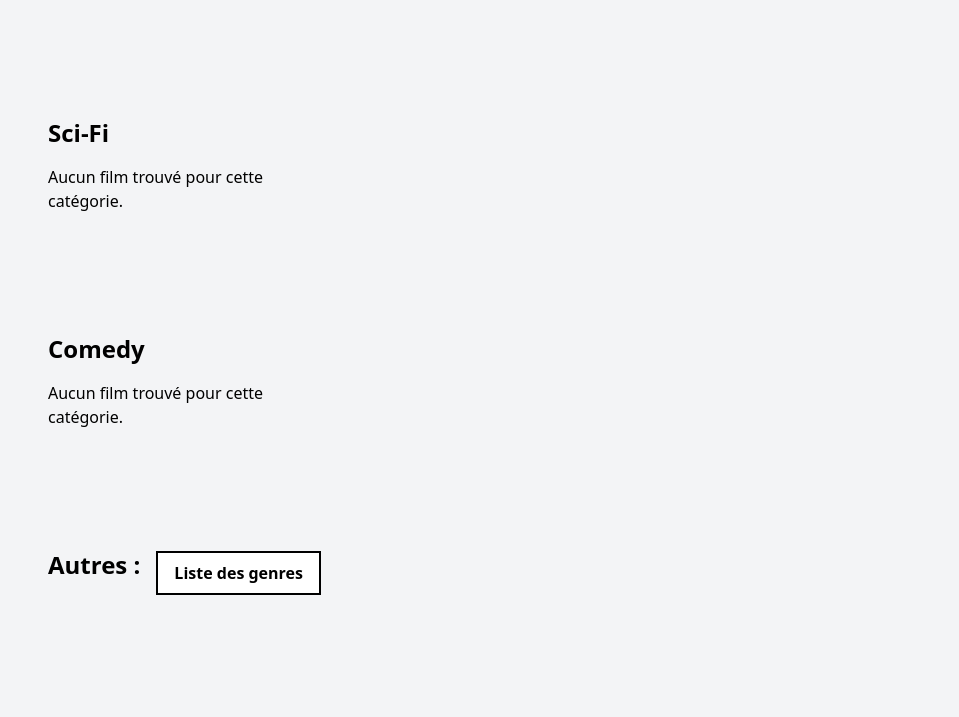
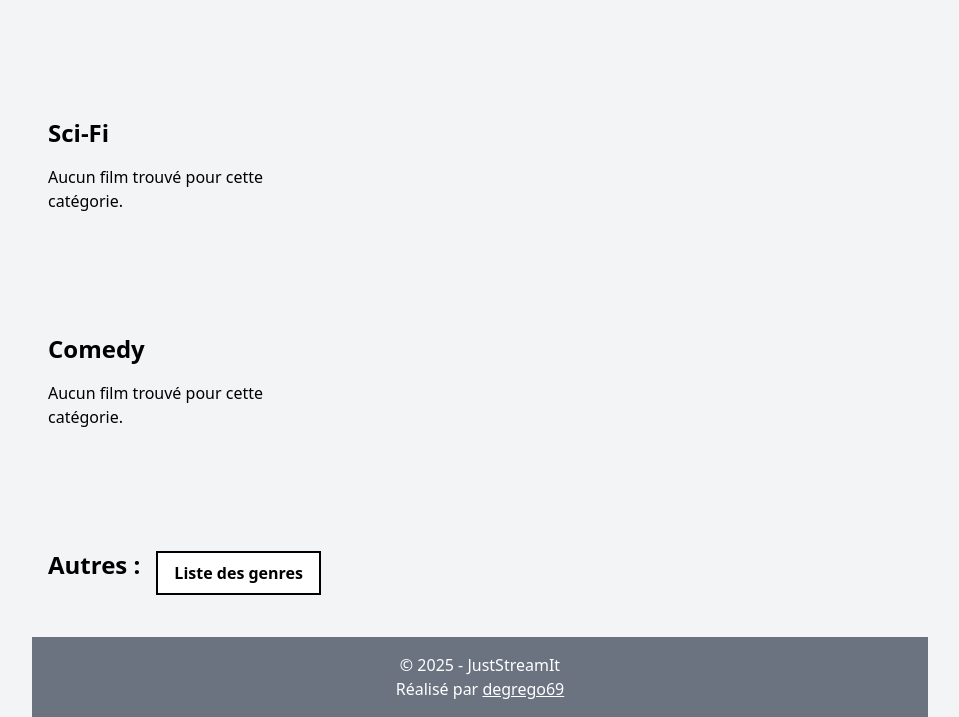
Before and after one commit to degregor69/da-python-project-6, a plain HTML site: page index.html in a window 1280 px wide. Shown: the part 595-1312 px from the top of the page, without its empty margins (160-1119 px from the left). Before the commit the page ends 1232 px from the top, so only its background shows below. Drawn offline with nearby package versions, Linux system fonts and the light colour scheme; no server answers.

Commit message:
added main and footer

```diff
--- a/index.html
+++ b/index.html
@@ -7,6 +7,7 @@
     <link rel="icon" href="favicon.ico" type="image/x-icon" />
     <script src="https://cdn.tailwindcss.com"></script>
   </head>
+
   <body class="bg-gray-100 font-sans w-[70%] mx-auto">
     <!-- Header -->
     <header class="bg-gray-500 text-white py-4 flex items-center mx-auto">
@@ -19,6 +20,7 @@
     </header>
 
     <!-- Best Movie Section -->
+    <main>
       <section class="mt-2">
         <h2 class="text-2xl font-bold">Meilleur film</h2>
         <article class="p-4 mt-2 mx-auto border-4 border-black">
@@ -28,13 +30,10 @@
             <figure>
               <img
                 id="best-movie-image"
-              alt="Affiche du film"
+                alt="Affiche du meilleur film"
                 src="https://picsum.photos/200/300"
                 class="w-24 h-auto rounded-md shadow sm:w-24 md:w-40 lg:w-48"
               />
-            <figcaption class="sr-only">
-              Affiche du film sélectionné comme meilleur film.
-            </figcaption>
             </figure>
             <div class="flex flex-col">
               <h3 id="best-movie-title" class="text-xl font-semibold">
@@ -86,7 +85,7 @@
       </section>
 
       <div id="dynamic-category-container" class="my-6 mx-auto relative"></div>
-
+    </main>
     <!-- Modal -->
     <section
       id="modal"
@@ -158,7 +157,17 @@
         </footer>
       </div>
     </section>
-
+    <footer class="bg-gray-500 text-white py-4 text-center mt-6">
+      <p>&copy; 2025 - JustStreamIt</p>
+      <p>
+        Réalisé par
+        <a
+          href="https://github.com/degregor69"
+          class="underline hover:text-gray-300"
+          >degrego69</a
+        >
+      </p>
+    </footer>
     <script src="assets/js/app.js"></script>
     <script src="assets/js/modal.js"></script>
     <script src="assets/js/dynamic-category.js"></script>
```
Lines whose indentation alone changed are shown as unchanged.
